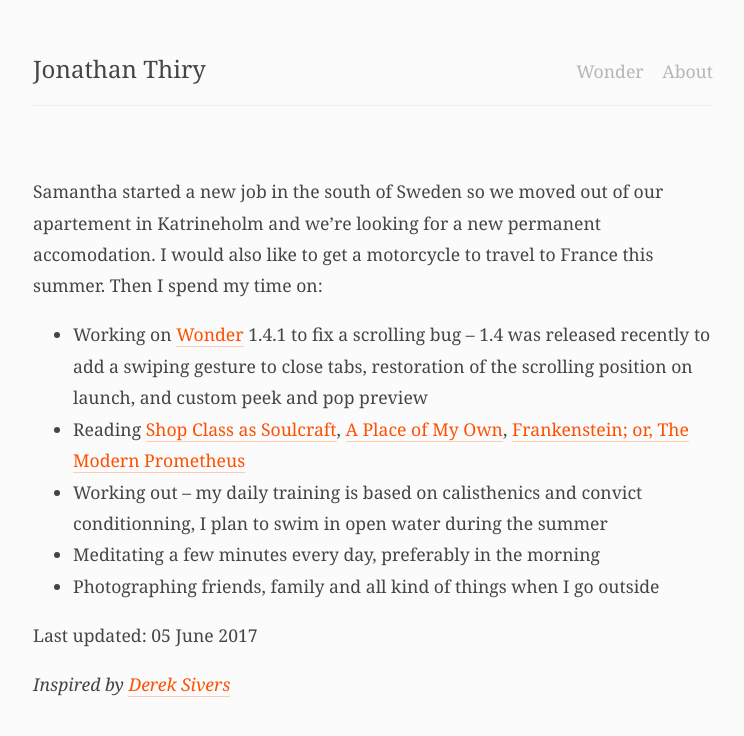
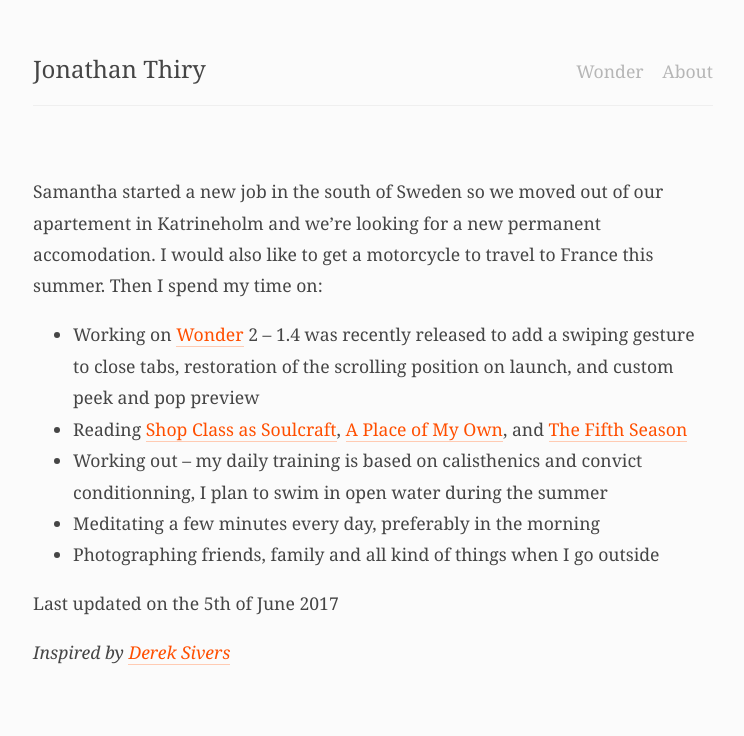
Before and after one commit to jonathanthiry/jonathanthiry.github.com, a Jekyll site: the page built from now.md, in a window 1280 px wide. Shown: the top 736 px of the page, without its empty margins (267-1011 px from the left). Built offline with Jekyll 4.4.1, drawn with Linux system fonts in a browser that asks for light colours.

Commit message:
Update now page

```diff
--- a/now.md
+++ b/now.md
@@ -6,12 +6,15 @@ date: 2017-06-05
 
 Samantha started a new job in the south of Sweden so we moved out of our apartement in Katrineholm and we're looking for a new permanent accomodation. I would also like to get a motorcycle to travel to France this summer. Then I spend my time on:
 
-- Working on [Wonder](https://itunes.apple.com/us/app/wonder-reader-for-wikipedia/id1050888989?mt=8&at=1010lo2M) 1.4.1 to fix a scrolling bug -- 1.4 was released recently to add a swiping gesture to close tabs, restoration of the scrolling position on launch, and custom peek and pop preview
-- Reading [Shop Class as Soulcraft](http://www.matthewbcrawford.com/new-page-1-1-2/), [A Place of My Own](https://en.wikipedia.org/wiki/A_Place_of_My_Own), [Frankenstein; or, The Modern Prometheus](https://en.wikipedia.org/wiki/Frankenstein)
+- Working on [Wonder](https://itunes.apple.com/us/app/wonder-reader-for-wikipedia/id1050888989?mt=8&at=1010lo2M) 2 -- 1.4 was recently released to add a swiping gesture to close tabs, restoration of the scrolling position on launch, and custom peek and pop preview
+- Reading [Shop Class as Soulcraft](http://www.matthewbcrawford.com/new-page-1-1-2/), [A Place of My Own](https://en.wikipedia.org/wiki/A_Place_of_My_Own), and [The Fifth Season](https://en.wikipedia.org/wiki/The_Fifth_Season_(novel))
 - Working out -- my daily training is based on calisthenics and convict conditionning, I plan to swim in open water during the summer
 - Meditating a few minutes every day, preferably in the morning
 - Photographing friends, family and all kind of things when I go outside
 
-Last updated: {{ page.date | date_to_long_string }}
+Last updated on the {% assign d = page.date | date: "%-d" %}
+{% case d %}{% when '1' or '21' or '31' %}{{ d }}st{% when '2' or '22' %}{{ d }}nd{% when '3' or '23' %}{{ d }}rd{% else %}{{ d }}th{% endcase %}
+of {{ page.date | date: "%B" }}
+{{ page.date | date: "%Y" }}
 
 *Inspired by [Derek Sivers](https://sivers.org/nowff)*
```
